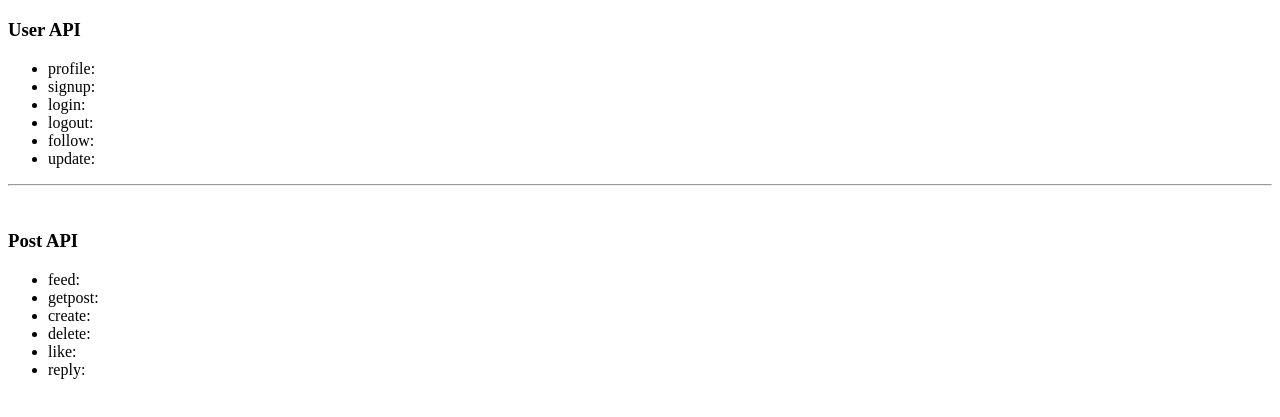
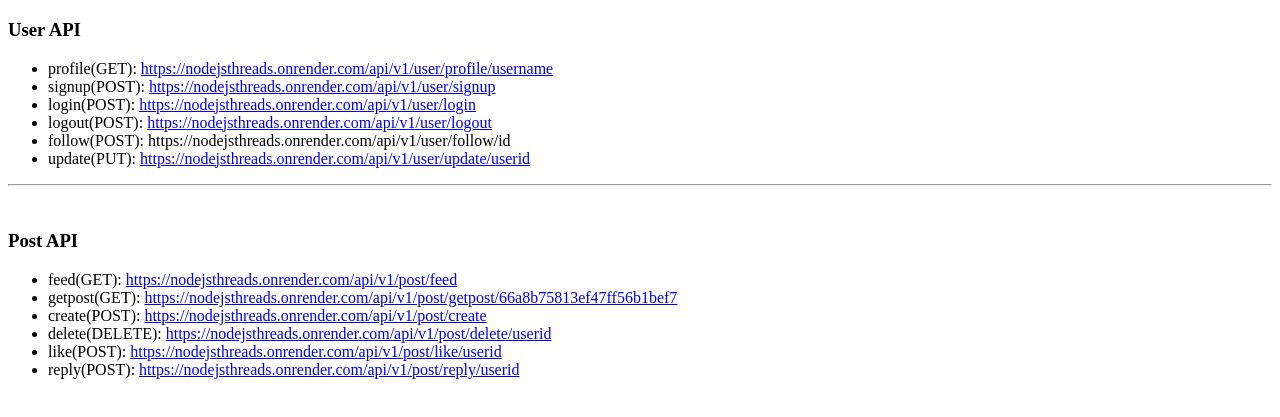
Before and after one commit to alabhishek17/nodejsThreads, a website: page index.html in a window 1280 px wide. Shown: the part 61-478 px from the top of the page. Drawn offline with Linux system fonts and the light colour scheme.

Commit message:
index file is added

```diff
--- a/index.html
+++ b/index.html
@@ -12,24 +12,24 @@
 
     <h3>User API</h3>
     <ul>
-        <li>profile: <a href=""></a></li>
-        <li>signup: <a href=""></a></li>
-        <li>login: <a href=""></a></li>
-        <li>logout: <a href=""></a></li>
-        <li>follow: <a href=""></a></li>
-        <li>update: <a href=""></a></li>
+        <li>profile(GET): <a href="https://nodejsthreads.onrender.com/api/v1/user/profile/username">https://nodejsthreads.onrender.com/api/v1/user/profile/username</a></li>
+        <li>signup(POST): <a href="https://nodejsthreads.onrender.com/api/v1/user/signup">https://nodejsthreads.onrender.com/api/v1/user/signup</a></li>
+        <li>login(POST): <a href="https://nodejsthreads.onrender.com/api/v1/user/login">https://nodejsthreads.onrender.com/api/v1/user/login</a></li>
+        <li>logout(POST): <a href="https://nodejsthreads.onrender.com/api/v1/user/logout">https://nodejsthreads.onrender.com/api/v1/user/logout</a></li>
+        <li>follow(POST): <a href="https://nodejsthreads.onrender.com/api/v1/user/follow/id"></a>https://nodejsthreads.onrender.com/api/v1/user/follow/id</li>
+        <li>update(PUT): <a href="https://nodejsthreads.onrender.com/api/v1/user/update/userid">https://nodejsthreads.onrender.com/api/v1/user/update/userid</a></li>
     </ul>
 
     <hr>
     <br>
     <h3>Post API</h3>
     <ul>
-        <li>feed: <a href=""></a></li>
-        <li>getpost: <a href=""></a></li>
-        <li>create: <a href=""></a></li>
-        <li>delete: <a href=""></a></li>
-        <li>like: <a href=""></a></li>
-        <li>reply: <a href=""></a></li>
+        <li>feed(GET): <a href="https://nodejsthreads.onrender.com/api/v1/post/feed">https://nodejsthreads.onrender.com/api/v1/post/feed</a></li>
+        <li>getpost(GET): <a href="https://nodejsthreads.onrender.com/api/v1/post/getpost/66a8b75813ef47ff56b1bef7">https://nodejsthreads.onrender.com/api/v1/post/getpost/66a8b75813ef47ff56b1bef7</a></li>
+        <li>create(POST): <a href="https://nodejsthreads.onrender.com/api/v1/post/create">https://nodejsthreads.onrender.com/api/v1/post/create</a></li>
+        <li>delete(DELETE): <a href="https://nodejsthreads.onrender.com/api/v1/post/delete/userid">https://nodejsthreads.onrender.com/api/v1/post/delete/userid</a></li>
+        <li>like(POST): <a href="https://nodejsthreads.onrender.com/api/v1/post/like/userid">https://nodejsthreads.onrender.com/api/v1/post/like/userid</a></li>
+        <li>reply(POST): <a href="https://nodejsthreads.onrender.com/api/v1/post/reply/usrid">https://nodejsthreads.onrender.com/api/v1/post/reply/userid</a></li>
     </ul>
 </body>
 
```
